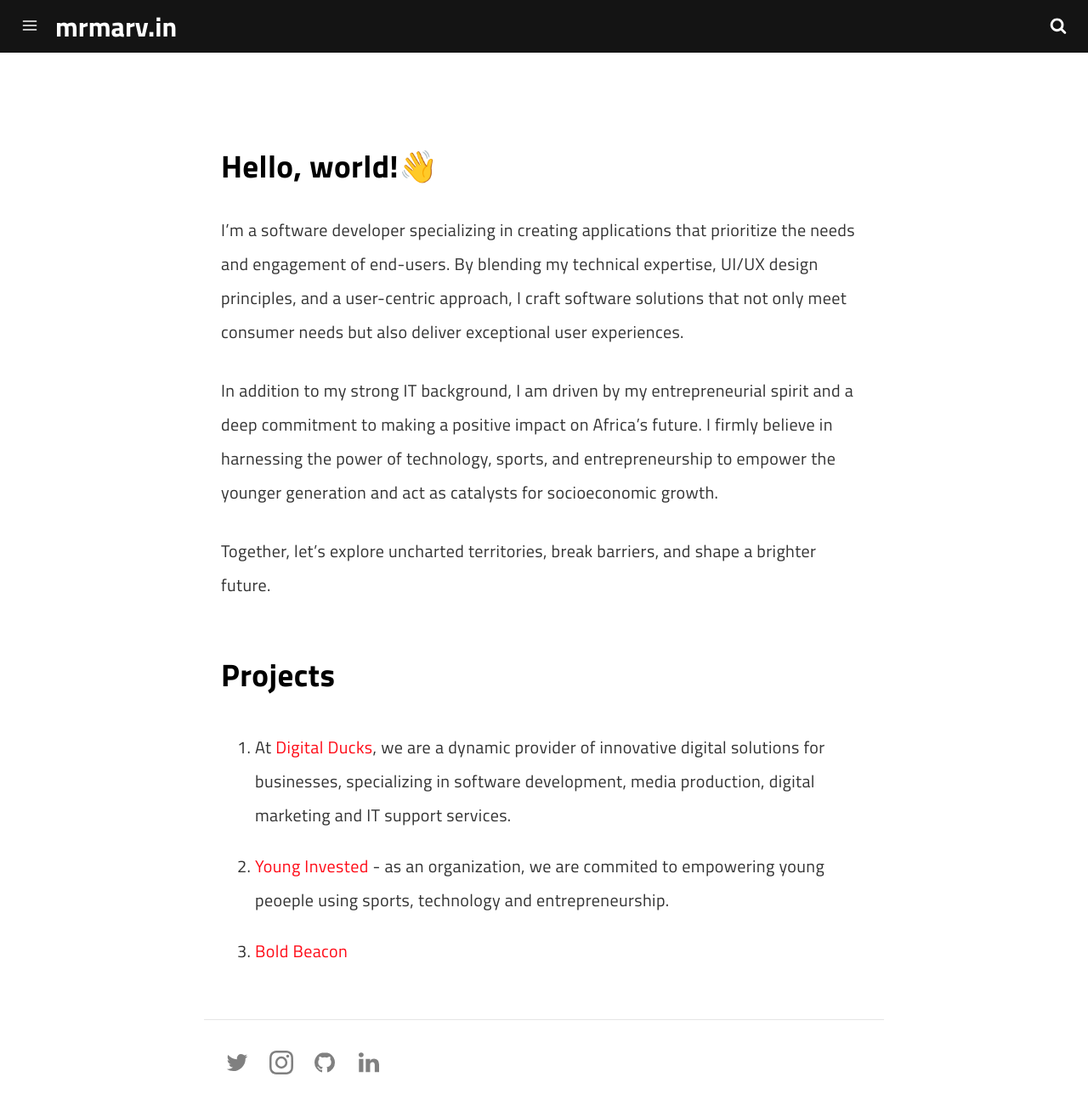
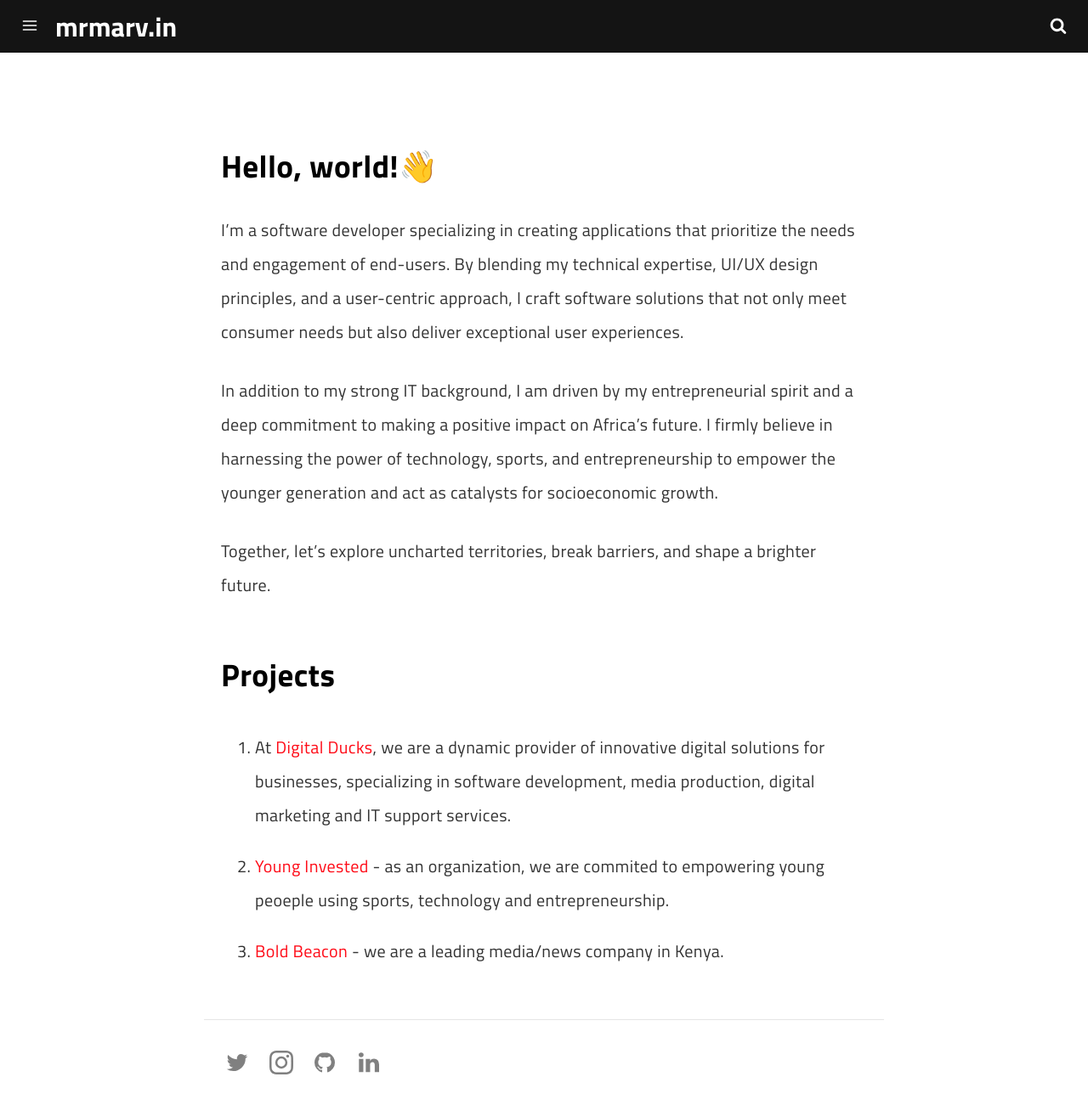
Before and after one commit to marv0/marv0.github.io, a Jekyll site: the page built from pages/about.md, in a window 1280 px wide and 1301 px high. Shown: the whole window at 85% size. Built offline with Jekyll 4.4.1, drawn with Linux system fonts in a browser that asks for light colours; a script that is not in the unit is left out.

Commit message:
Update about.md

```diff
--- a/pages/about.md
+++ b/pages/about.md
@@ -19,4 +19,4 @@
 
 1. At [Digital Ducks](https://www.digitalducks.co.ke), we are a dynamic provider of innovative digital solutions for businesses, specializing in software development, media production, digital marketing and IT support services.
 2. [Young Invested](https://www.younginvested.org) - as an organization, we are commited to empowering young peoeple using sports, technology and entrepreneurship.
-3. [Bold Beacon](https://www.boldbeacon.net)
+3. [Bold Beacon](https://www.boldbeacon.net) - we are a leading media/news company in Kenya.
```
